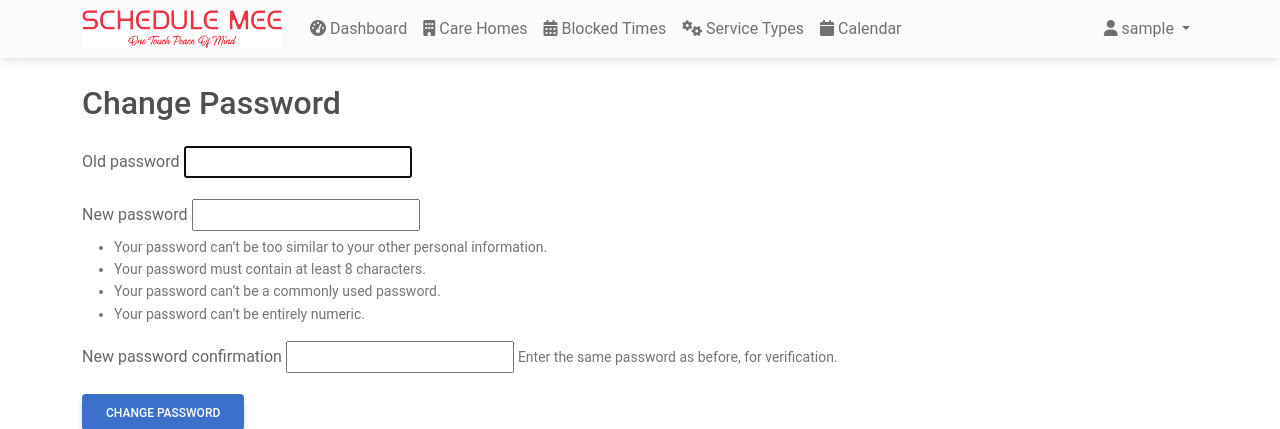
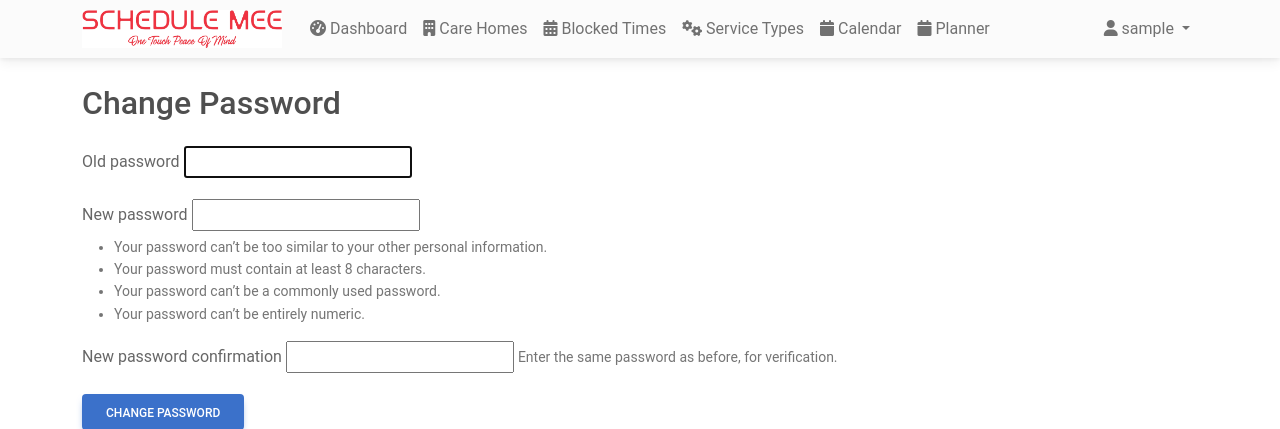
Before and after one commit to Sekinal/updated_scheduling_system, a Django app: page /accounts/password_change/ in a window 1280 px wide. Shown: the top 429 px of the page. Run offline with Django 5.2, Linux system fonts and the light colour scheme; the visitor is signed in with stand-in values (Sample User, id 1); some libraries are stand-ins or nearby versions.

Commit message:
Updated base

```diff
--- a/aged_care_scheduling/templates/base.html
+++ b/aged_care_scheduling/templates/base.html
@@ -80,6 +80,11 @@
                             <i class="fas fa-calendar"></i> Calendar
                         </a>
                     </li>
+                    <li class="nav-item">
+                        <a class="nav-link {% if request.resolver_match.url_name == 'planner_view' %}active{% endif %}" href="{% url 'planner_view' %}">
+                            <i class="fas fa-calendar"></i> Planner
+                        </a>
+                    </li>
                 </ul>
                 <ul class="navbar-nav">
                     {% if user.is_authenticated %}
```
